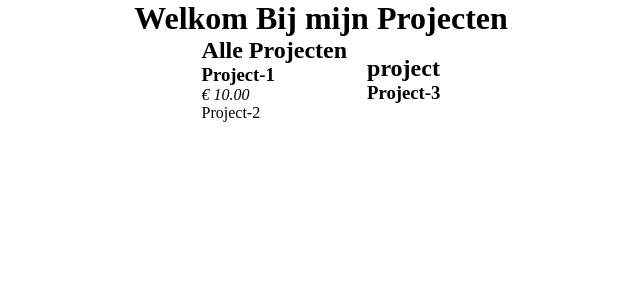
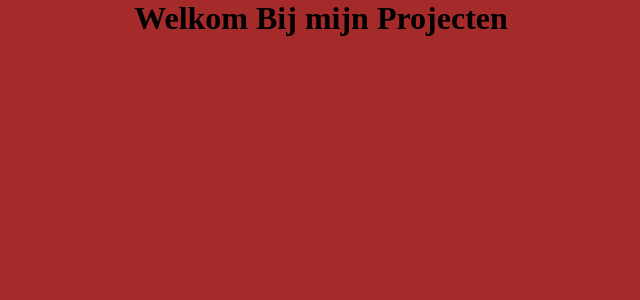
Before and after one commit to AMG2-AMG2/Back-End, a PHP site: page / in a window 1280 px wide. Shown: the top 300 px of the page, without its empty margins (319-959 px from the left). Run offline with PHP 8.4, Linux system fonts and the light colour scheme; data that the repository does not hold is empty; grey boxes are pictures that could not be loaded.

Commit message:
second commit

```diff
--- a/index.php
+++ b/index.php
@@ -33,26 +33,18 @@ $result = $connection->query('SELECT * FROM `projecten`');
                     <header>
                     </header>
                     <p><?php echo $row['beschrijving']; ?></p>
+                    <p><?php echo $row['prijs'] ?></p>
                 </article>
             <?php endforeach; ?>
 
              <article class="titels">
-                    <h2>Alle Projecten</h2>
+                    <h2></h2>
                     <figure class="foto" style="background-image: url(images/<?php echo $row['foto']; ?>)"></figure>
                     <header>
-                        <h3>Project-1</h3>
-                        <em>€ 10.00</em>
                     </header>
-                    <p>Project-2</p>
+                    <p></p>
                 </article>
-                    <article class="titels">
-                        <h2>project</h2>
-                        <figure class="foto" style="background-image: url(images/)"></figure>
-                        <header>
-                            <h3>Project-3</h3>
-                        </header>
-                        <p></p>
-                    </article>
+
 
 
 
--- a/style.css
+++ b/style.css
@@ -4,6 +4,9 @@
     box-sizing: border-box;
 }
 
+body{
+    background-color: brown;
+}
 
 .container{
     display: flex;
@@ -16,3 +19,10 @@
     align-items: center;
     gap: 20px;
 }
+
+img {
+    max-width: 100%;
+    height: auto;
+    background-size: cover;
+
+}
```
Also changed, not shown: images/app.jpg (added), images/designhd.jpg (added), images/japan.jpg (added), images/stopwatch.jpg (added).
